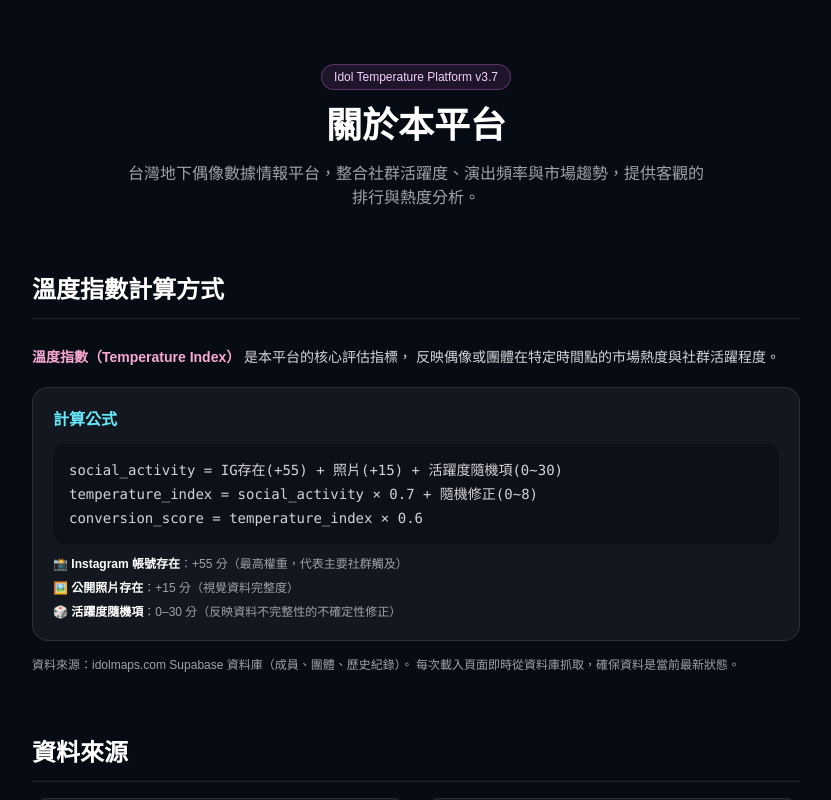
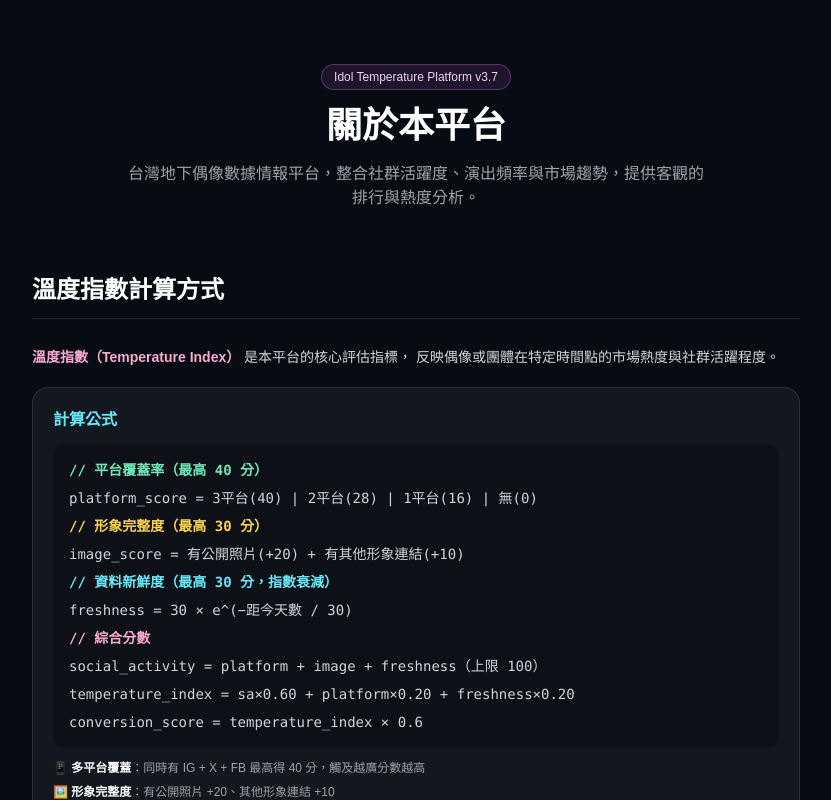
Before and after one commit to Ach018040/idol-platform, a Next.js app in the folder frontend-next/: page /about in a window 1280 px wide. Shown: the top 800 px of the page, without its empty margins (224-1055 px from the left). Built offline with nearby package versions, Linux system fonts and the light colour scheme.

Commit message:
docs: update /about methodology — new scoring formula with freshness decay

```diff
--- a/frontend-next/app/about/page.tsx
+++ b/frontend-next/app/about/page.tsx
@@ -24,15 +24,23 @@ export default function AboutPage() {
             </p>
             <div className="rounded-2xl border border-white/10 bg-white/5 p-5 space-y-3">
               <h3 className="text-base font-semibold text-cyan-300">計算公式</h3>
-              <div className="font-mono text-sm bg-black/30 rounded-xl p-4 space-y-1">
-                <p className="text-zinc-300">social_activity = IG存在(+55) + 照片(+15) + 活躍度隨機項(0~30)</p>
-                <p className="text-zinc-300">temperature_index = social_activity × 0.7 + 隨機修正(0~8)</p>
+              <div className="font-mono text-sm bg-black/30 rounded-xl p-4 space-y-2">
+                <p className="text-emerald-300 font-semibold">// 平台覆蓋率（最高 40 分）</p>
+                <p className="text-zinc-300">platform_score = 3平台(40) | 2平台(28) | 1平台(16) | 無(0)</p>
+                <p className="text-amber-300 font-semibold mt-1">// 形象完整度（最高 30 分）</p>
+                <p className="text-zinc-300">image_score = 有公開照片(+20) + 有其他形象連結(+10)</p>
+                <p className="text-cyan-300 font-semibold mt-1">// 資料新鮮度（最高 30 分，指數衰減）</p>
+                <p className="text-zinc-300">freshness = 30 × e^(−距今天數 / 30)</p>
+                <p className="text-pink-300 font-semibold mt-2">// 綜合分數</p>
+                <p className="text-zinc-300">social_activity = platform + image + freshness（上限 100）</p>
+                <p className="text-zinc-300">temperature_index = sa×0.60 + platform×0.20 + freshness×0.20</p>
                 <p className="text-zinc-300">conversion_score = temperature_index × 0.6</p>
               </div>
               <ul className="space-y-2 text-zinc-400 text-xs">
-                <li>📸 <strong className="text-white">Instagram 帳號存在</strong>：+55 分（最高權重，代表主要社群觸及）</li>
-                <li>🖼️ <strong className="text-white">公開照片存在</strong>：+15 分（視覺資料完整度）</li>
-                <li>🎲 <strong className="text-white">活躍度隨機項</strong>：0–30 分（反映資料不完整性的不確定性修正）</li>
+                <li>📱 <strong className="text-white">多平台覆蓋</strong>：同時有 IG + X + FB 最高得 40 分，觸及越廣分數越高</li>
+                <li>🖼️ <strong className="text-white">形象完整度</strong>：有公開照片 +20、其他形象連結 +10</li>
+                <li>⏱️ <strong className="text-white">資料新鮮度</strong>：以指數衰減計算，最近 30 天內更新的資料得分最高</li>
+                <li>● <strong className="text-emerald-300">活躍</strong> = 近 10 天內更新 | <strong className="text-yellow-400">近期</strong> = 10–30 天 | <strong className="text-zinc-400">久未更新</strong> = 超過 30 天</li>
               </ul>
             </div>
             <p className="text-zinc-400 text-xs">
```
